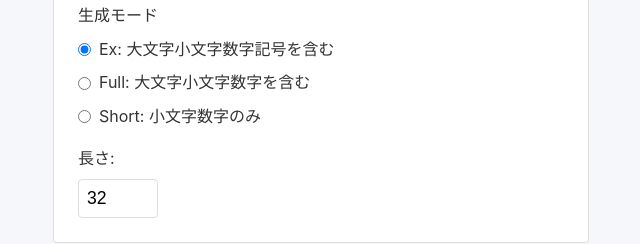
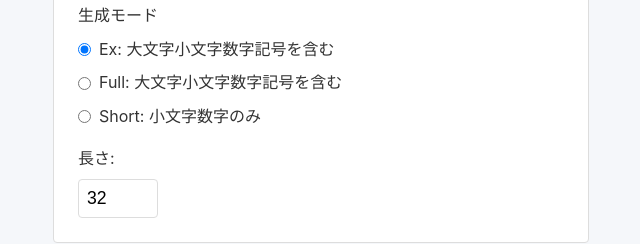
Before and after one commit to getto-systems/key-tuner-web, a website built with Vite: page web/src/index.html in a window 1280 px wide. Shown: the part 525-769 px from the top of the page, 319-959 px from the left. Built offline with nearby package versions, Linux system fonts and the light colour scheme.

Commit message:
fix: text

```diff
--- a/web/src/index.html
+++ b/web/src/index.html
@@ -57,7 +57,7 @@
             </div>
             <div class="radio-option">
               <input type="radio" id="password-mode-full" name="password-mode" value="full">
-              <label for="password-mode-full">Full: 大文字小文字数字を含む</label>
+              <label for="password-mode-full">Full: 大文字小文字数字記号を含む</label>
             </div>
             <div class="radio-option">
               <input type="radio" id="password-mode-short" name="password-mode" value="short">
```
